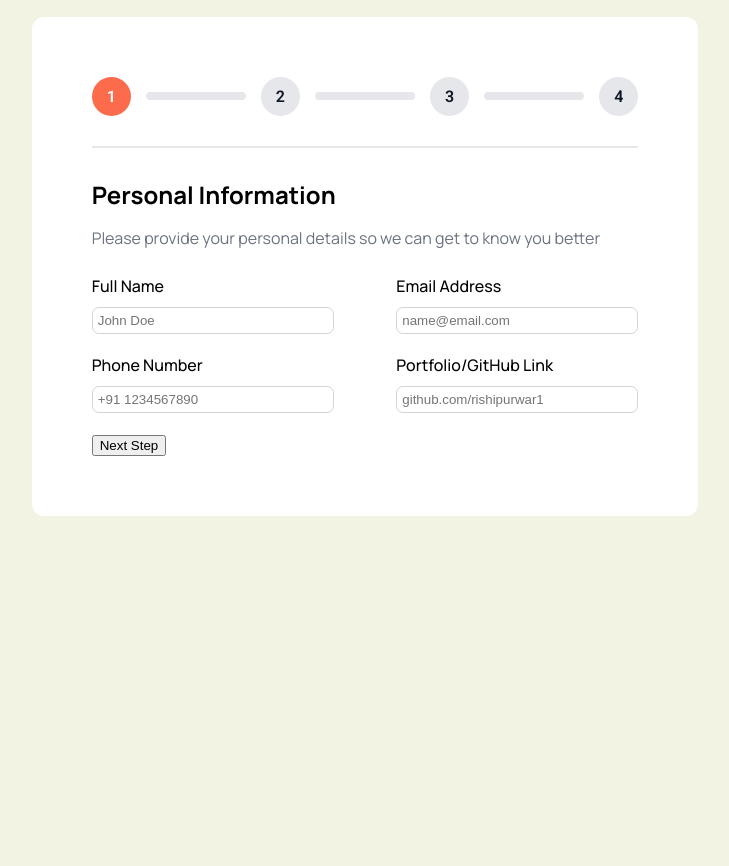
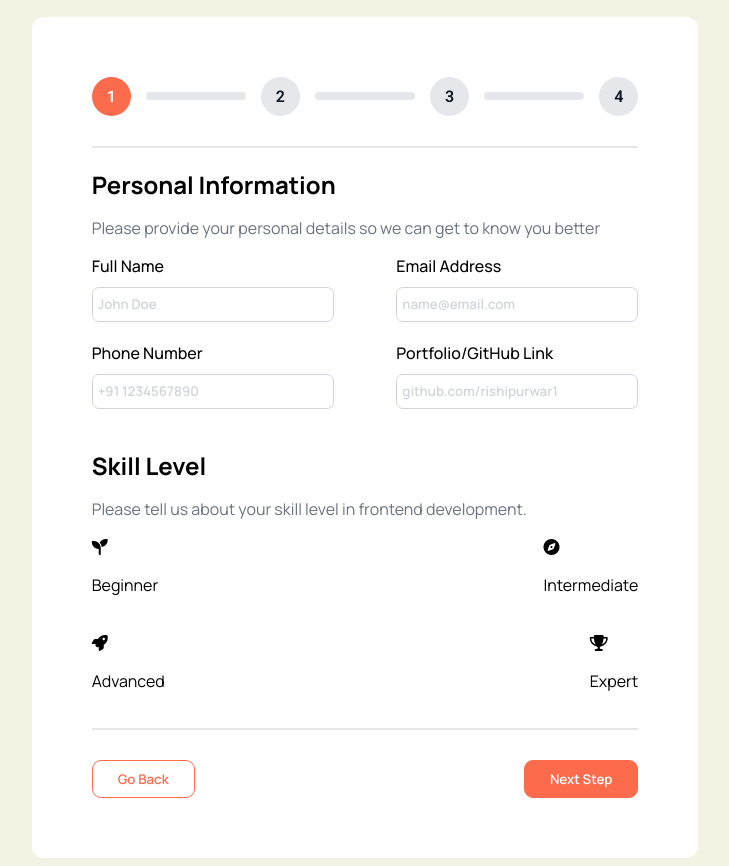
Before and after one commit to Portegaperalta/Multi-step-Form, a plain HTML site: page index.html in a window 1280 px wide. Shown: the part 150-1016 px from the top of the page, without its empty margins (275-1004 px from the left). Before the commit the page ends 800 px from the top, so only its background shows below. Drawn offline with Linux system fonts and the light colour scheme.

Commit message:
html and css files updated

```diff
--- a/index.html
+++ b/index.html
@@ -22,12 +22,14 @@
 <body>
   <div class="main-container">
     <div class="multi-step-form">
+
       <div class="multi-step-form-title">
         <h1>Join our Community of Developers</h1>
         <div class="multi-step-form-text">
           <p>To join our Community and participate in frontend challenges. Please fill out the following form.</p>
         </div>
       </div>
+
       <div class="multi-step-form-box">
         <div class="multi-step-form-steps">
           <div class="step step-active">1</div>
@@ -38,12 +40,12 @@
           <div class="step-bar"></div>
           <div class="step">4</div>
         </div>
-        <div class="multi-step-form-section">
-          <h2>Personal Information</h2>
-          <p>Please provide your personal details so we can get to know you better</p>
-        </div>
-        <div class="multi-step-form">
-          <form action="#">
+        <div class="personal-info-form">
+          <div class="personal-info-form-text">
+            <h2>Personal Information</h2>
+            <p>Please provide your personal details so we can get to know you better</p>
+          </div>
+          <form action="#" id="personalInfoForm">
             <div class="form-row">
               <div class="form-fullname">
                 <label for="fullname">Full Name</label>
@@ -64,14 +66,64 @@
                 <input type="url" id="portfolio" name="portfolio" placeholder="github.com/rishipurwar1" required>
               </div>
             </div>
-            <div class="form-next-button">
-              <button type="button" id="nextStepBtn" class="next-button">Next Step</button>
+          </form>
+        </div>
+
+        <div class="skill-level-form">
+          <div class="skill-level-form-text">
+            <h2>Skill Level</h2>
+            <p>Please tell us about your skill level in frontend development.</p>
+          </div>
+          <form action="#" id="skillLevelForm">
+            <div class="form-row">
+              <div class="beginner-skill">
+                <div class="beginner-skill-icon">
+                  <i class="fa-solid fa-seedling"></i>
+                </div>
+                <div class="beginner-skill-text">
+                  <p>Beginner</p>
+                </div>
+              </div>
+              <div class="intermediate-skill">
+                <div class="intermediate-skill-icon">
+                  <i class="fa-solid fa-compass"></i>
+                </div>
+                <div class="intermediate-skill-text">
+                  <p>Intermediate</p>
+                </div>
+              </div>
+            </div>
+            <div class="form-row">
+              <div class="advanced-skill">
+                <div class="advanced-skill-icon">
+                  <i class="fa-solid fa-rocket"></i>
+                </div>
+                <div class="advanced-skill-text">
+                  <p>Advanced</p>
+                </div>
+              </div>
+              <div class="expert-skill">
+                <div class="expert-skill-icon">
+                  <i class="fa-solid fa-trophy"></i>
+                </div>
+                <div class="expert-skill-text">
+                  <p>Expert</p>
+                </div>
+              </div>
             </div>
           </form>
+        </div>
+
+        <div class="multi-form-buttons">
+          <button type="button" id="backBtn">Go Back</button>
+          <button type="button" id="nextBtn">Next Step</button>
         </div>
       </div>
     </div>
   </div>
+
+  <!-- fontAwesome Js -->
+  <script src="https://kit.fontawesome.com/389cdbd17f.js" crossorigin="anonymous"></script>
 </body>
 
 </html>
--- a/styles.css
+++ b/styles.css
@@ -6,6 +6,8 @@
   --light-gray: #D1D5DB;
   --dark-gray: #6B7280;
   --orange: #FC6C4C;
+  --orange-hover: #f36748;
+  --orange-active: #df6043;
   --orange-shadow: #F4EDD6;
 }
 
@@ -91,11 +93,11 @@ body {
   padding: 10px 0px;
 }
 
-.multi-step-form-section h2 {
+.personal-info-form-text h2 {
   margin-bottom: 0px;
 }
 
-.multi-step-form-section p {
+.personal-info-form-text p {
   color: var(--dark-gray);
 }
 
@@ -114,10 +116,21 @@ body {
 
 .form-row input {
   color: var(--black);
-  padding: 5px;
+  padding: 9px 5px;
   width: 230px;
   border-radius: 7px;
   border: 1px solid var(--light-gray);
+  cursor: pointer;
+}
+
+.form-row input::placeholder {
+  font-family: "Manrope", sans-serif;
+  color: var(--light-gray);
+  font-weight: 600;
+}
+
+.form-row input:focus {
+  outline-color: var(--orange);
 }
 
 .form-fullname {
@@ -139,3 +152,66 @@ body {
   display: flex;
   flex-direction: column;
 }
+
+.skill-level-form-text {
+  display: flex;
+  flex-direction: column;
+}
+
+.skill-level-form-text h2 {
+  margin-bottom: 0px;
+}
+
+.skill-level-form-text p {
+  color: var(--dark-gray);
+}
+
+.multi-form-buttons {
+  display: flex;
+  justify-content: space-between;
+  border-top: 2px solid var(--gray);
+  padding-top: 30px;
+}
+
+#nextBtn {
+  font-weight: 600;
+  font-family: "Manrope", sans-serif;
+  color: var(--white);
+  background-color: var(--orange);
+  padding: 9px 25px;
+  border: 1px solid var(--orange);
+  border-radius: 9px;
+  cursor: pointer;
+  margin-bottom: 0px;
+  transition: 0.2s ease-in-out;
+}
+
+#nextBtn:hover {
+  background-color: #f36748;
+}
+
+#nextBtn:active {
+  background-color: #df6043;
+}
+
+#backBtn {
+  font-family: "Manrope", sans-serif;
+  font-weight: 600;
+  color: var(--orange);
+  background-color: var(--white);
+  padding: 9px 25px;
+  border: 1px solid var(--orange);
+  border-radius: 9px;
+  cursor: pointer;
+  margin-bottom: 0px;
+  transition: 0.1s ease-in-out;
+}
+
+#backBtn:hover {
+  color: var(--white);
+  background-color: var(--orange);
+}
+
+#backBtn:active {
+  background-color: var(--orange-active);
+}
```
